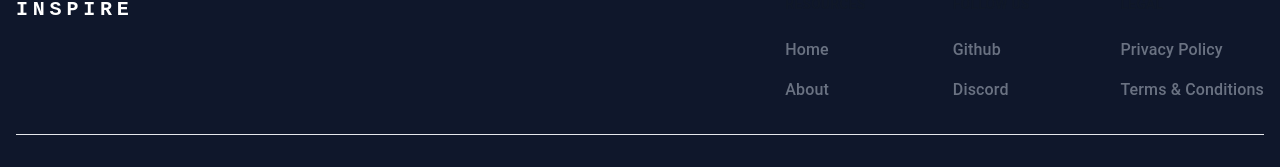
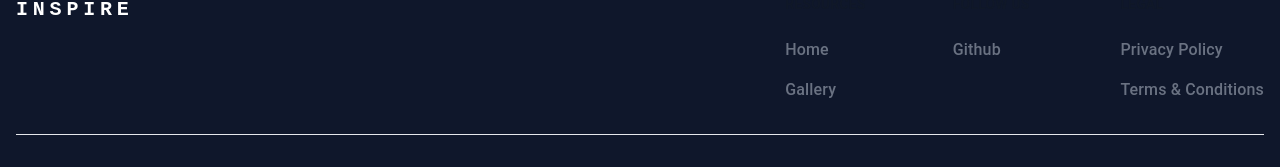
Before and after one commit to SagnickDey427/InspireMANIT, a React (Vite) app in the folder client/: page / in a window 1280 px wide. Shown: the part 4129-4296 px from the top of the page. Built offline with nearby package versions, Linux system fonts and the light colour scheme.

Commit message:
Minute changes

```diff
--- a/client/src/components/Footer/Footer.jsx
+++ b/client/src/components/Footer/Footer.jsx
@@ -40,8 +40,8 @@ export default function Footer() {
                   </Link>
                 </li>
                 <li>
-                  <Link to="/about" className="hover:underline">
-                    About
+                  <Link to="/gallery" className="hover:underline">
+                    Gallery
                   </Link>
                 </li>
               </ul>
@@ -53,18 +53,13 @@ export default function Footer() {
               <ul className="text-gray-500 font-medium">
                 <li className="mb-4">
                   <a
-                    href="https://github.com/hiteshchoudhary"
+                    href="https://github.com/SagnickDey427/InspireMANIT"
                     className="hover:underline"
                     target="_blank"
                     rel="noreferrer"
                   >
                     Github
                   </a>
-                </li>
-                <li>
-                  <Link to="/" className="hover:underline">
-                    Discord
-                  </Link>
                 </li>
               </ul>
             </div>
@@ -91,7 +86,7 @@ export default function Footer() {
         <div className="sm:flex sm:items-center sm:justify-between">
           <span className="text-sm text-gray-500 sm:text-center">
             © 2026
-            <a href="https://hiteshchoudhary.com/" className="hover:underline">
+            <a href="/" className="hover:underline">
               inspiremanit
             </a>
             . All Rights Reserved.
```
